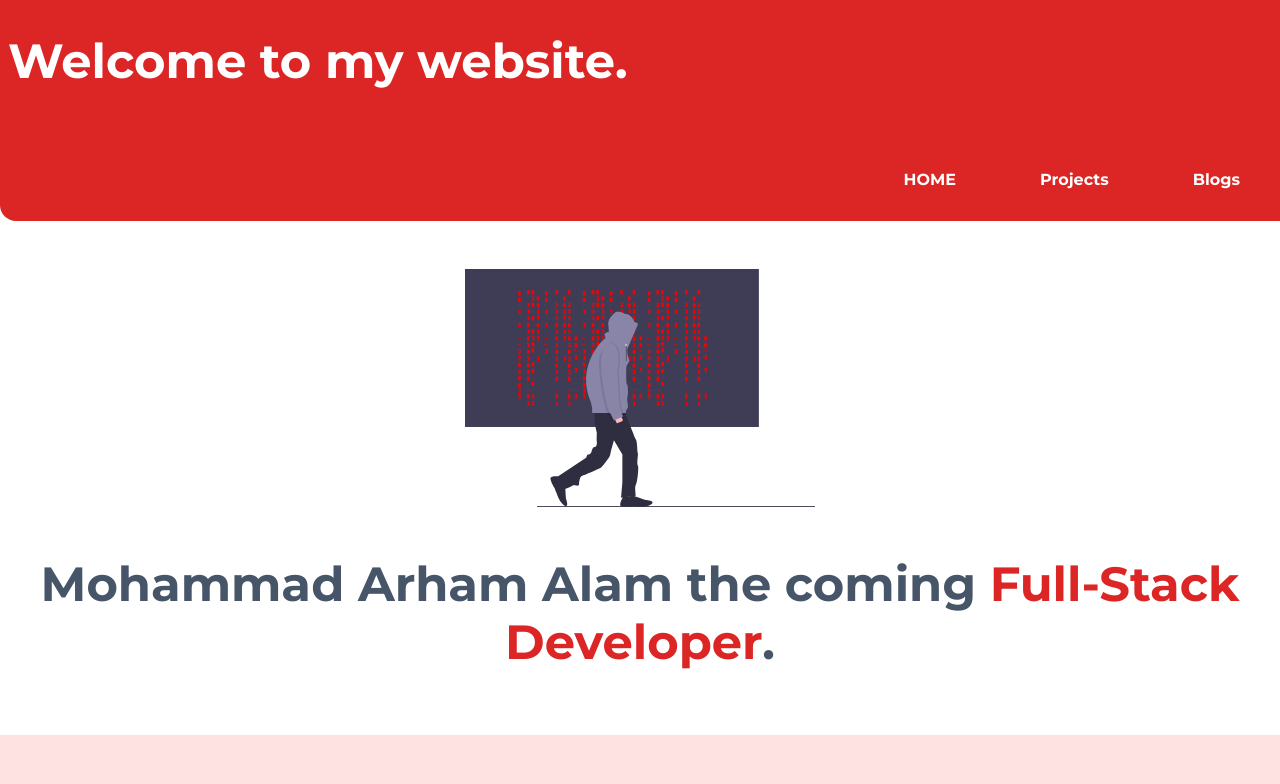
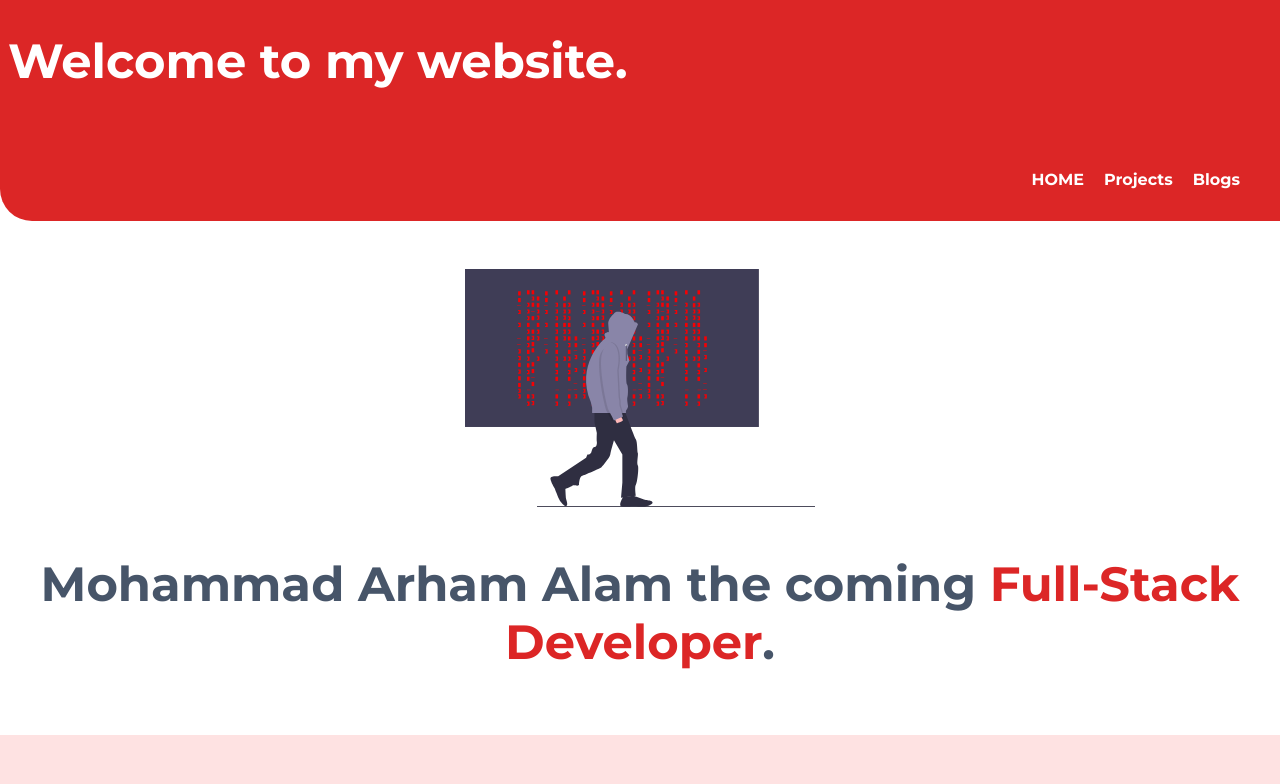
Before and after one commit to whois1T4CH1/Mohammad-Arham-Alam-website, a plain HTML site: page index.html in a window 1280 px wide. Shown: the top 784 px of the page. Drawn offline with Linux system fonts and the light colour scheme; a web font is replaced by a local one.

Commit message:
update: Nav

```diff
--- a/styles.css
+++ b/styles.css
@@ -74,12 +74,12 @@ body {
 
 .redBackground {
     background-color: #DC2626;
-    border-bottom-left-radius: 1rem;
+    border-bottom-left-radius: 2rem;
 }
 
 .whiteInText {
     color: white;
-    padding-left: 4rem;
+    padding-left: 0rem;
 
 }
 
```
